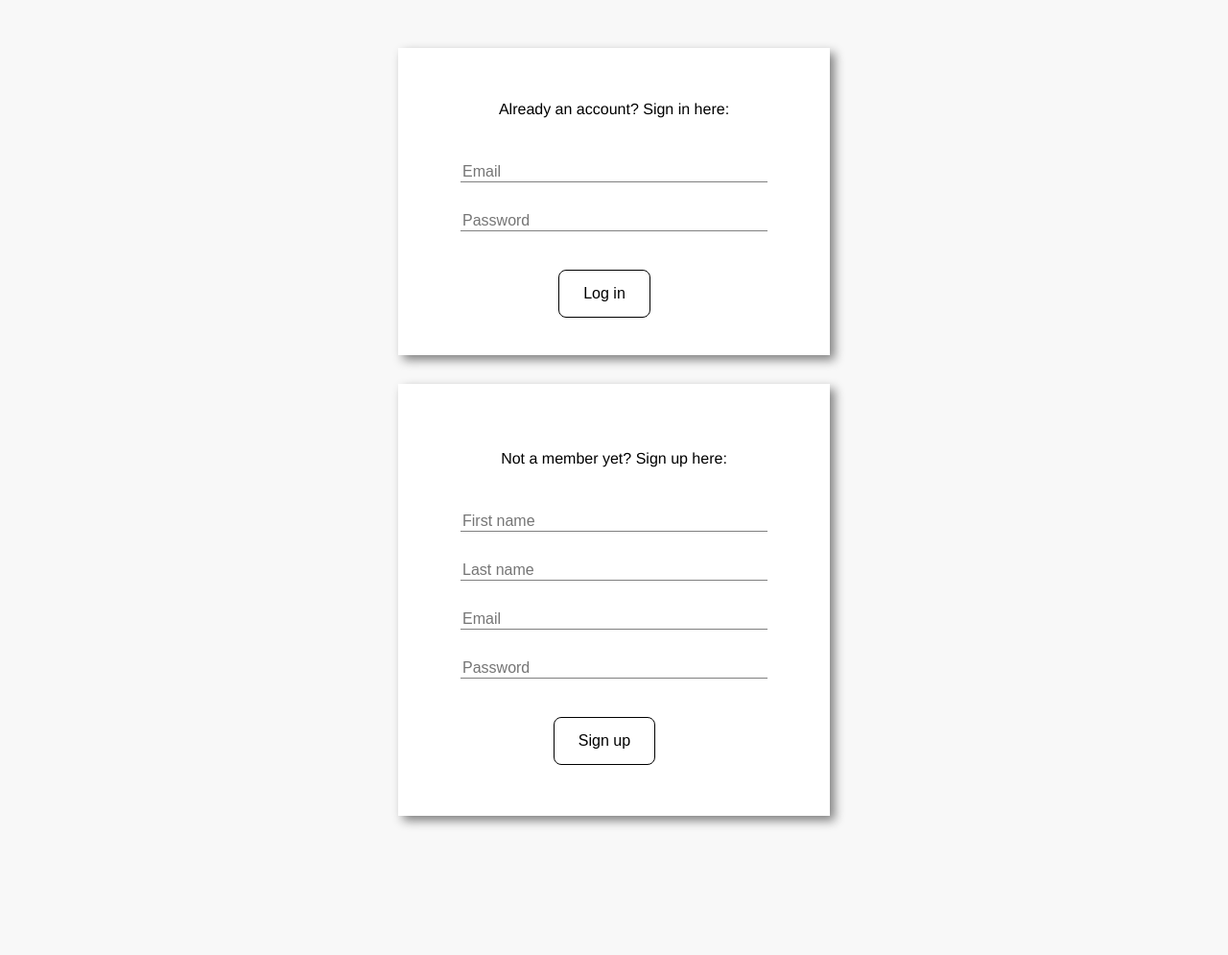
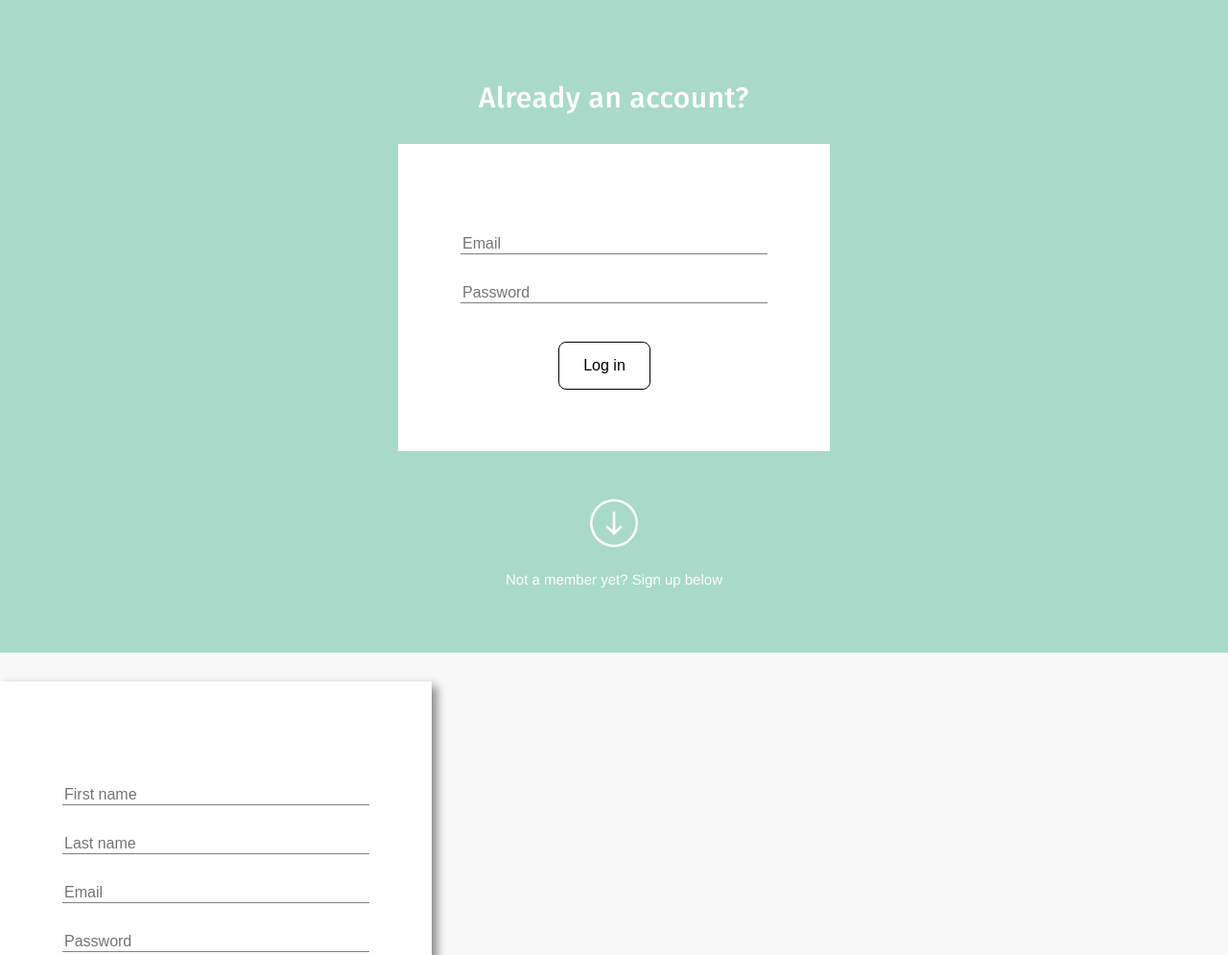
Before and after one commit to emeliesidesio/ema, a React app in the folder frontend/: page /account in a window 1280 px wide. Shown: the top 995 px of the page at 96% size. Before the commit the page ends 880 px from the top, so only its background shows below. Built offline with nearby package versions, Linux system fonts and the light colour scheme.

Commit message:
Login page styling

```diff
--- a/frontend/src/components/login/index.css
+++ b/frontend/src/components/login/index.css
@@ -1,6 +1,6 @@
 .login-form {
   background: white;
-  box-shadow: 5px 5px 10px grey;
+  /* box-shadow: 3px 3px 10px black; */
   width: 450px;
   height: 320px;
   display: flex;
--- a/frontend/src/components/login/login.js
+++ b/frontend/src/components/login/login.js
@@ -1,5 +1,4 @@
 import React from "react"
-// import { Redirect } from "react-router-dom"
 import { withRouter } from "react-router-dom"
 import "./index.css"
 
@@ -52,8 +51,6 @@ class Login extends React.Component {
     return (
       <div>
         <form onSubmit={this.handleSubmit} className="login-form">
-          {/* {this.state.complete && <Redirect to="/dashboard" />} */}
-          <p>Already an account? Sign in here:</p>
           <div><input type="email" value={this.state.email} onChange={this.handleEmail} required placeholder="Email" /></div>
           <div><input type="password" value={this.state.password} onChange={this.handlePassword} required placeholder="Password" /></div>
           <button type="submit">Log in</button>
--- a/frontend/src/components/signup/signup.js
+++ b/frontend/src/components/signup/signup.js
@@ -60,7 +60,6 @@ export default class Signup extends React.Component {
     return (
       <div>
         <form onSubmit={this.handleSubmit} className="signup-form">
-          <p>Not a member yet? Sign up here:</p>
           <div><input type="text" value={this.state.firstName} onChange={this.handleFirstName} required placeholder="First name"/></div>
           <div><input type="text" value={this.state.lastName} onChange={this.handleLastName} required placeholder="Last name" /></div>
           <div><input type="email" value={this.state.email} onChange={this.handleEmail} required placeholder="Email" /></div>
--- a/frontend/src/pages/account/index.css
+++ b/frontend/src/pages/account/index.css
@@ -4,8 +4,30 @@ body {
   padding: 0;
 }
 
-.account-page {
+.login-section {
+  background-color: #a9dac9;
+  width: 100%;
+  height: 680px;
   display: flex;
   flex-direction: column;
+  justify-content: center;
   align-items: center;
 }
+
+.login-section h2 {
+  font-size: 30px;
+  font-weight: 500;
+  margin-bottom: -20px;
+  margin-top: 30px;
+}
+
+.login-section p {
+  font-size: 15px;
+  color: white;
+}
+
+.login-section img {
+  width: 50px;
+  margin-top: 50px;
+  margin-bottom: 10px;
+}
--- a/frontend/src/pages/account/index.js
+++ b/frontend/src/pages/account/index.js
@@ -1,6 +1,7 @@
 import React from "react"
 import Login from "components/login/login"
 import Signup from "components/signup/signup"
+import arrowdown from "assets/down-arrow.png"
 import "./index.css"
 
 export default class Account extends React.Component {
@@ -8,7 +9,12 @@ export default class Account extends React.Component {
   render() {
     return (
       <div className="account-page">
-        <Login />
+        <div className="login-section">
+          <h2>Already an account?</h2>
+          <Login />
+          <img src={arrowdown} alt=""/>
+          <p>Not a member yet? Sign up below</p>
+        </div>
         <Signup />
       </div>
     )
```
Also changed, not shown: frontend/src/assets/down-arrow.png (added).
